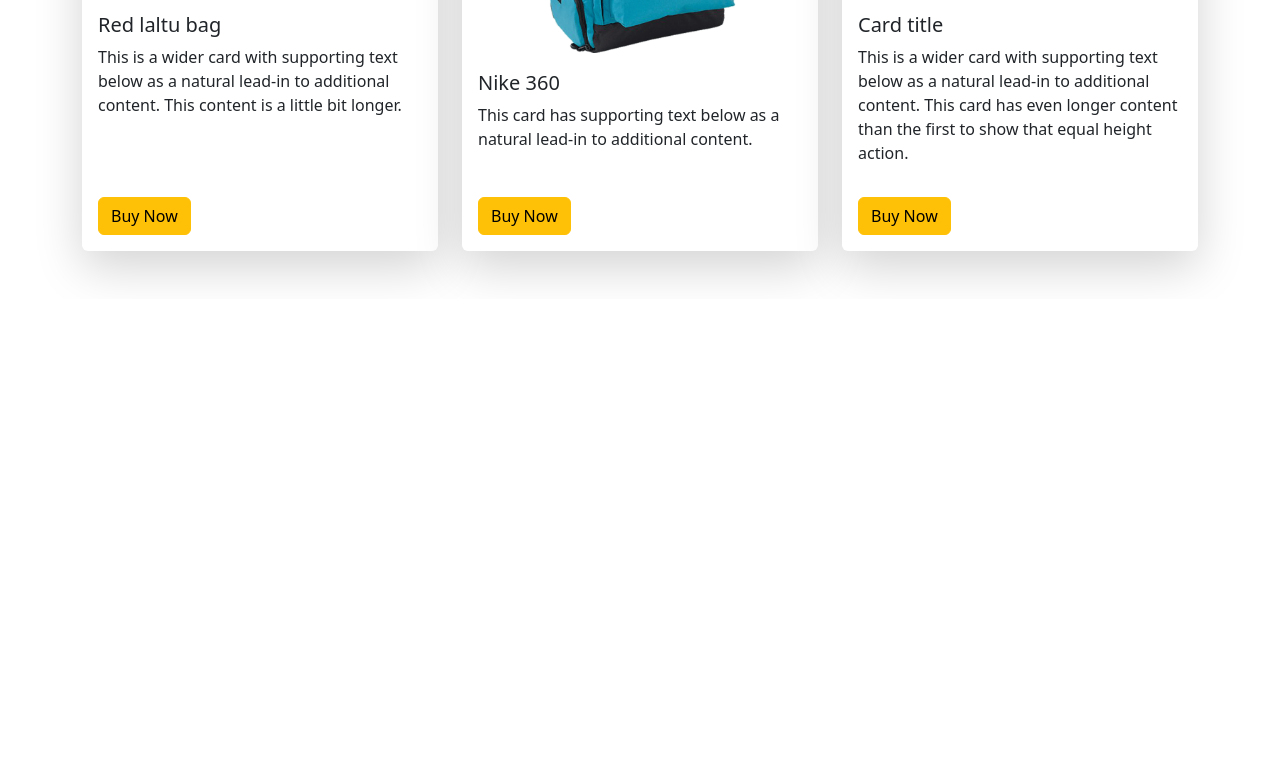
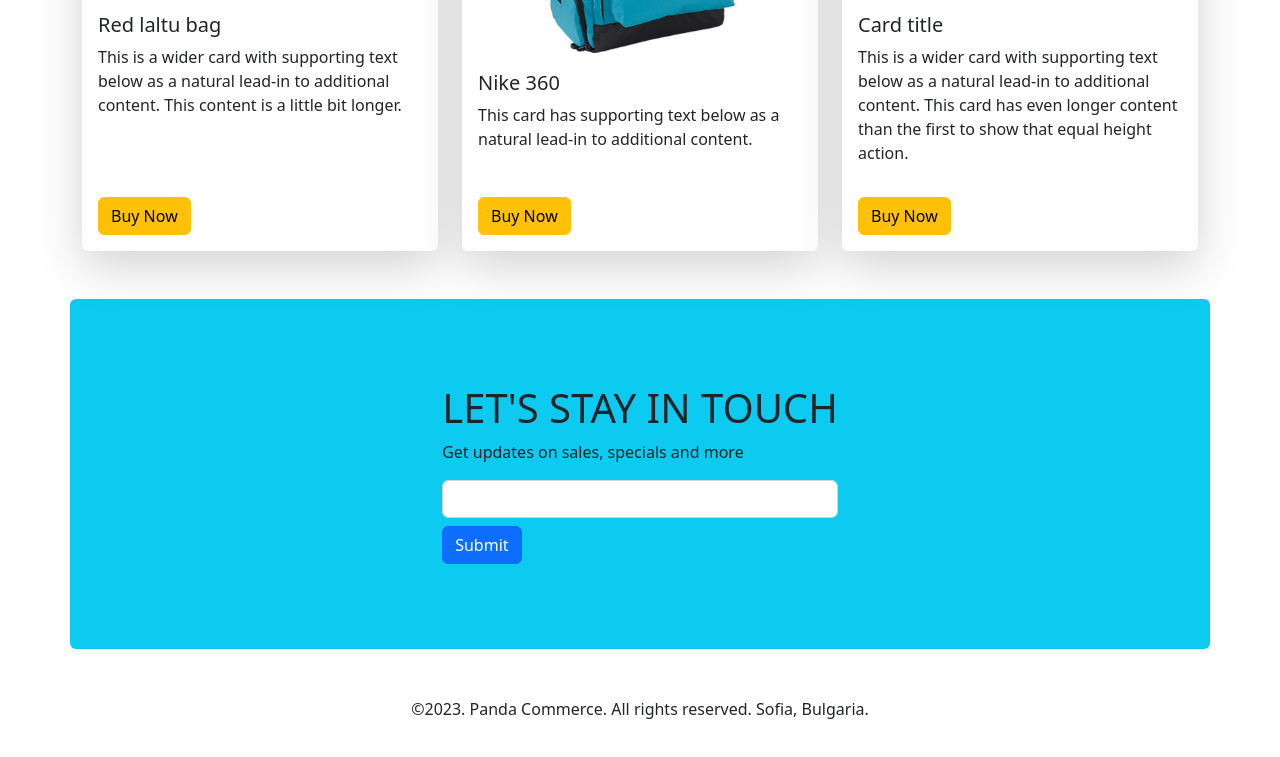
Before and after one commit to rejaul-dev/panda-commerce-bootstrap, a plain HTML site: page index.html in a window 1280 px wide. Shown: the part 1767-2524 px from the top of the page. Before the commit the page ends 2066 px from the top, so only its background shows below. Drawn offline with nearby package versions, Linux system fonts and the light colour scheme.

Commit message:
added subscribe section

```diff
--- a/index.html
+++ b/index.html
@@ -12,7 +12,7 @@
     />
   </head>
   <body>
-    <header class="container ">
+    <header class="container">
       <nav class="navbar navbar-expand-lg bg-light fixed-top">
         <div class="container">
           <a class="navbar-brand" href="#">
@@ -41,7 +41,7 @@
                 <a class="nav-link" href="#backpack">Backpack</a>
               </li>
               <li class="nav-item">
-                <a class="nav-link" href="#">Subscribe</a>
+                <a class="nav-link" href="#subscribe">Subscribe</a>
               </li>
             </ul>
           </div>
@@ -201,7 +201,7 @@
               </p>
             </div>
             <div class="m-3">
-             <button class=" btn btn-warning">Buy Now</button>
+              <button class="btn btn-warning">Buy Now</button>
             </div>
           </div>
         </div>
@@ -216,7 +216,7 @@
               </p>
             </div>
             <div class="m-3">
-              <button class=" btn btn-warning">Buy Now</button>
+              <button class="btn btn-warning">Buy Now</button>
             </div>
           </div>
         </div>
@@ -232,7 +232,7 @@
               </p>
             </div>
             <div class="m-3">
-                <button class=" btn btn-warning">Buy Now</button>
+              <button class="btn btn-warning">Buy Now</button>
             </div>
           </div>
         </div>
@@ -256,7 +256,7 @@
               </p>
             </div>
             <div class="m-3">
-               <button class=" btn btn-warning">Buy Now</button>
+              <button class="btn btn-warning">Buy Now</button>
             </div>
           </div>
         </div>
@@ -271,7 +271,7 @@
               </p>
             </div>
             <div class="m-3">
-                <button class=" btn btn-warning">Buy Now</button>
+              <button class="btn btn-warning">Buy Now</button>
             </div>
           </div>
         </div>
@@ -287,13 +287,40 @@
               </p>
             </div>
             <div class="m-3">
-                  <button class=" btn btn-warning">Buy Now</button>
+              <button class="btn btn-warning">Buy Now</button>
             </div>
           </div>
         </div>
       </div>
     </section>
     <!-- backpack section end -->
+
+    <!-- subscribe section start -->
+    <section style="height: 350px;" class="container d-flex justify-content-center align-items-center bg-info rounded-2" id="subscribe">
+      <div>
+        <h1>LET'S STAY IN TOUCH</h1>
+        <p>Get updates on sales, specials and more</p>
+        <form>
+          <div class="mb-2">
+            <input
+              type="email"
+              class="form-control"
+              id="exampleInputEmail1"
+              aria-describedby="emailHelp"
+            />
+          </div>
+
+          <button type="submit" class="btn btn-primary">Submit</button>
+        </form>
+      </div>
+    </section>
+    <!-- subscribe section end -->
+
+    <!-- footer start -->
+    <footer class="mt-5 mb-5">
+        <p class="text-center">©2023. Panda Commerce. All rights reserved. Sofia, Bulgaria.</p>
+    </footer>
+    <!-- footer end -->
 
     <script
       src="https://cdn.jsdelivr.net/npm/bootstrap@5.2.0/dist/js/bootstrap.bundle.min.js"
```
Lines whose indentation alone changed are shown as unchanged.
